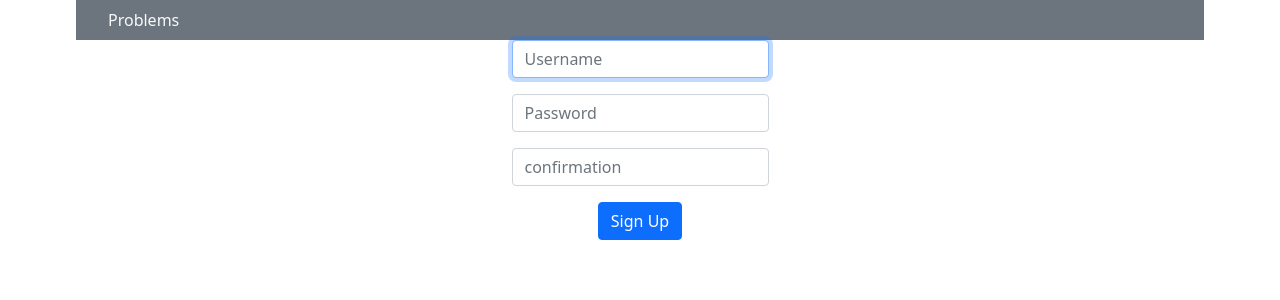
After one commit to KeNtaMiyata/Lamune, a Flask app: page /signup in a window 1280 px wide. The commit adds this page. Shown: the top 300 px of the page. Run offline with Flask 2, Linux system fonts and the light colour scheme.

Commit message:
[add] user_model

```diff
--- a/app.py
+++ b/app.py
@@ -1,24 +1,77 @@
 from flask import Flask, redirect, render_template, request, session
 from flask_sqlalchemy import SQLAlchemy
+from flask_login import UserMixin, LoginManager, login_user, logout_user
+
 from werkzeug.security import check_password_hash, generate_password_hash
 from datetime import datetime
+import os
 import pytz
 
+
 app = Flask(__name__)
+
 app.config['SQLALCHEMY_DATABASE_URI'] = 'sqlite:///lamune.db'
+app.config['SECRET_KEY'] = os.urandom(24)
+app.config["TEMPLATES_AUTO_RELOAD"] = True          # Ensure templates are auto-reloaded
+
 db = SQLAlchemy(app)
 
-# Ensure templates are auto-reloaded
-app.config["TEMPLATES_AUTO_RELOAD"] = True
+login_manager=LoginManager()
+login_manager.init_app(app)
+
+
+class User(UserMixin, db.Model):
+    id = db.Column(db.Integer, primary_key=True)
+    name = db.Column(db.String(15), nullable=False, unique=True)
+    password = db.Column(db.String(20), nullable=False)
+    problems = db.relationship('Problem', backref='user', lazy=True)
+
+
+@login_manager.user_loader
+def load_user(user_id):
+    return User.query.get(int(user_id))
+
 
 class Problem(db.Model):
     id = db.Column(db.Integer, primary_key=True)
+    user_id = db.Column(db.Integer, db.ForeignKey('user.id'), nullable=False)
     title = db.Column(db.String(50), nullable=False)
     body = db.Column(db.String(500), nullable=False)
     answer = db.Column(db.String(500), nullable=False)
     stage =  db.Column(db.Integer, default=0)
     last_time = db.Column(db.DateTime, nullable=False, default=datetime.now(pytz.timezone('Asia/Tokyo')))
     created_at = db.Column(db.DateTime, nullable=False, default=datetime.now(pytz.timezone('Asia/Tokyo')))
+
+
+@app.route('/', methods=["GET"])
+def index():
+    problems=Problem.query.all()
+    return render_template("index.html", problems=problems)
+
+
+@app.route("/signup", methods=["GET", "POST"])
+def signup():
+    if request.method == "POST":
+
+        # check blank or not
+        if not request.form.get("username"):
+            return apology("must provide username", 403)
+
+        elif not request.form.get("password"):
+            return apology("must provide password", 403)
+
+        elif not request.form.get("confirm"):
+            return apology("must provide password", 403)
+
+        name = request.form.get("name")
+        password = request.form.get("password")
+        confirm = request.form.get("confirm")
+
+
+        return redirect("/login")
+
+    else:
+        return render_template("signup.html")
 
 
 @app.route("/login", methods=["GET", "POST"])
@@ -29,11 +82,6 @@ def login():
     else:
         return render_template("login.html")
 
-
-@app.route('/', methods=["GET"])
-def index():
-    problems=Problem.query.all()
-    return render_template("index.html", problems=problems)
 
 @app.route('/new', methods=["GET", "POST"])
 def new():
--- a/memo.txt
+++ b/memo.txt
@@ -0,0 +1,5 @@
+SQLAlchemyのforeignkey
+
+lazyとは
+オブションの中の1つとして，lazyというものがあり，このパラメータによって，relationが張られた先のテーブルが読み込まれるタイミングを設定することができる．
+デフォルトでは，呼び出されたときに読み込まれる．
--- a/templates/index.html
+++ b/templates/index.html
@@ -5,9 +5,9 @@
 {% endblock %}
 
 {% block main %}
+
     <h2>index</h2>
     <a href="/new">new</a>
-    <div class="row">
         <table class="table table-striped text-start">
             <thead>
                 <tr>
@@ -36,5 +36,5 @@
                 {% endfor %}
             </tbody>
         </table>
-    </div>
+
 {% endblock %}
--- a/templates/layout.html
+++ b/templates/layout.html
@@ -11,18 +11,36 @@
     </head>
 
     <body>
-        <header>
+        <div class="container-fluid">
 
-        </header>
+            <div class="row">
+                <header>
+                    <nav class="nav-bar navbar-expand-lg navbar-light bg-secondary">
+                        <button class="navbar-toggler" type="button" data-bs-toggle="collapse" data-bs-target="#navbarSupportedContent" aria-controls="navbarSupportedContent" aria-expanded="false" aria-label="Toggle navigation">
+                            <span class="navbar-toggler-icon"></span>
+                            </button>
+                        <div class="collapse navbar-collapse" id="navbarSupportedContent">
+                            <ul class="navbar-nav px-3">
+                                <li class="nav-item mx-2"><a class ="nav-link text-light" href="/">Problems</a></li>
+                                <!-- <li class="nav-itemk mx-2"><a class ="nav-link text-light" href=""></a></li> -->
+                            </ul>
+                        </div>
+                    </nav>
+                </header>
+            </div>
 
-        <main class="container-fluid text-center">
-            {% block main %}{% endblock %}
-        </main>
+            <div class="row">
+                <main class="text-center">
+                    {% block main %}{% endblock %}
+                </main>
+            </div>
 
+            <div class="row">
+                <footer>
 
-        <footer>
+                </footer>
+            </div>
 
-        </footer>
-
+        </div>
     </body>
 </html>
--- /dev/null
+++ b/templates/signup.html
@@ -0,0 +1,23 @@
+{% extends "layout.html" %}
+
+{% block title %}
+    Sign up
+{% endblock %}
+
+
+{% block main %}
+    <form action="/signup" method="post">
+        <div class="mb-3">
+            <input autocomplete="off" autofocus class="form-control mx-auto w-auto" id="username" name="username" placeholder="Username" type="text">
+        </div>
+        <div class="mb-3">
+            <input class="form-control mx-auto w-auto" id="password" name="password" placeholder="Password" type="password">
+        </div>
+        <div class="mb-3">
+            <input class="form-control mx-auto w-auto" id="confirmation" name="confirmation" placeholder="confirmation" type="password">
+        </div>
+
+        <button class="btn btn-primary" type="submit">Sign Up</button>
+
+    </form>
+{% endblock %}
```
Also changed, not shown: README.md, lamune.db.
